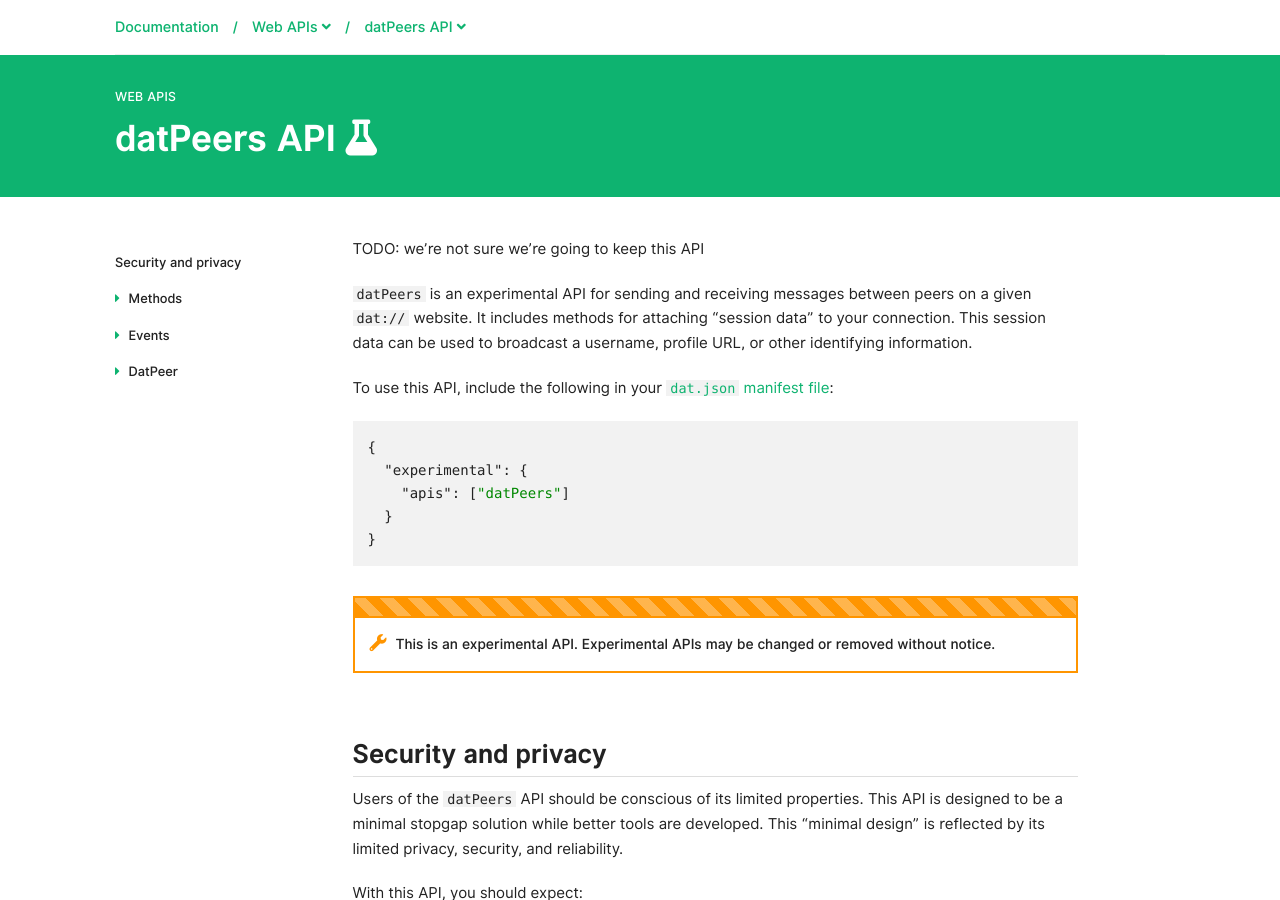
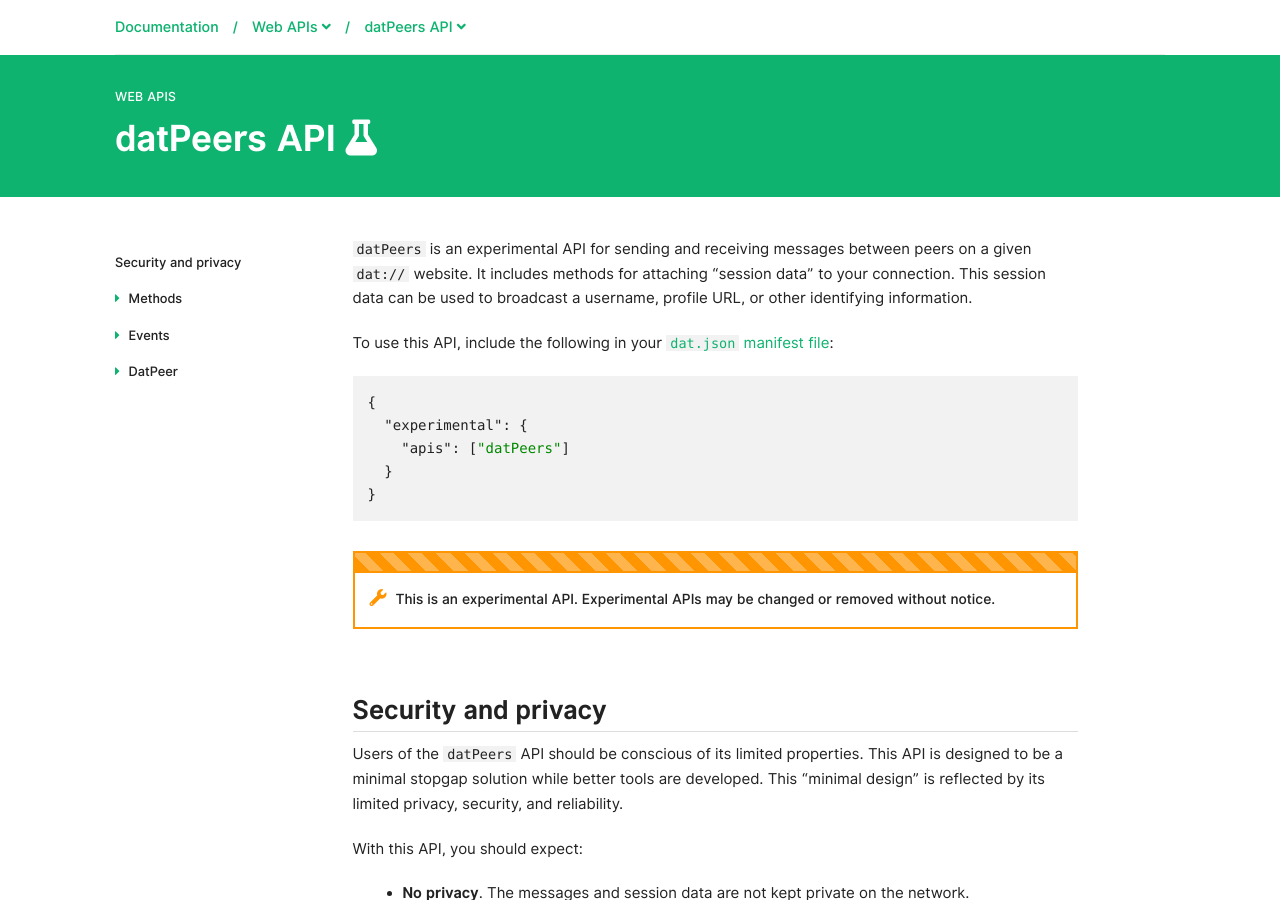
Before and after one commit to beakerbrowser/beakerbrowser.com, a Jekyll site: the page built from _docs/apis/experimental-datpeers.md, in a window 1280 px wide and 900 px high. Built offline with Jekyll 4.4.1, drawn with Linux system fonts in a browser that asks for light colours.

Commit message:
Remove TODO

```diff
--- a/_docs/apis/experimental-datpeers.md
+++ b/_docs/apis/experimental-datpeers.md
@@ -7,8 +7,6 @@ sectionSubtitle: Explore Beaker's Web APIs for reading and writing the peer-to-p
 experimental: true
 order: 5
 ---
-
-TODO: we're not sure we're going to keep this API
 
 `datPeers` is an experimental API for sending and receiving messages between peers on a given `dat://` website. It includes methods for attaching "session data" to your connection. This session data can be used to broadcast a username, profile URL, or other identifying information.
 
```
